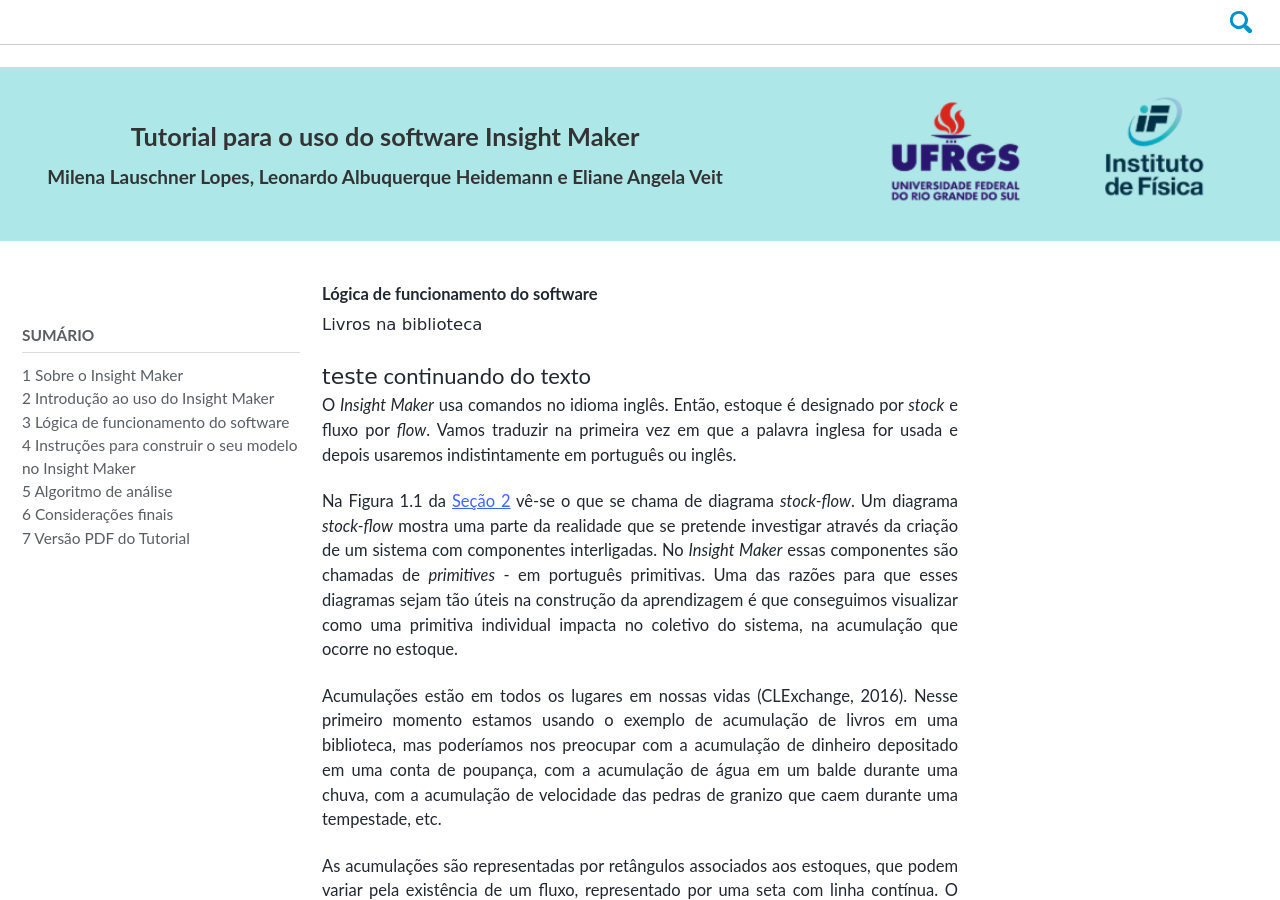
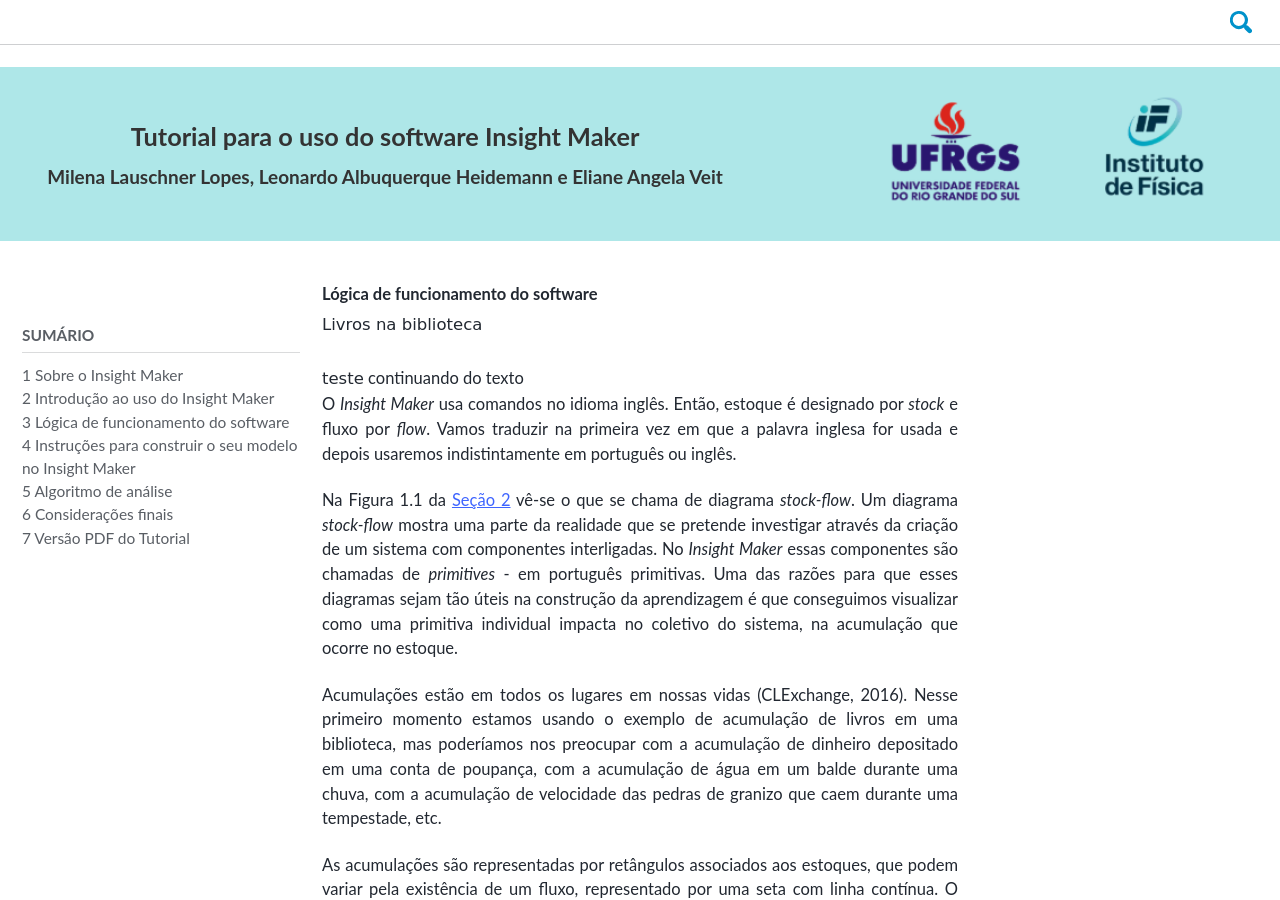
Before and after one commit to milenalauschner/MM, a Jekyll site: the page built from _pages/seção3.md, in a window 1280 px wide and 900 px high. Built offline with Jekyll 4.4.1, drawn with Linux system fonts in a browser that asks for light colours; cached includes are drawn as plain includes; nearby versions of some CDN libraries; some web fonts are replaced; formulas are drawn with MathJax 3.

Commit message:
Update seção3.md

```diff
--- a/_pages/seção3.md
+++ b/_pages/seção3.md
@@ -19,7 +19,7 @@
 <p style="font-family: Comic Sans MS">Livros na biblioteca</p>
 
 <div class="box">
-  <span style="font-family: Comic Sans MS">teste</span> continuando do texto
+  <small><span style="font-family: Comic Sans MS">teste</span> continuando do texto</small>
   <span></span>
   <span></span>
 </div>
```
